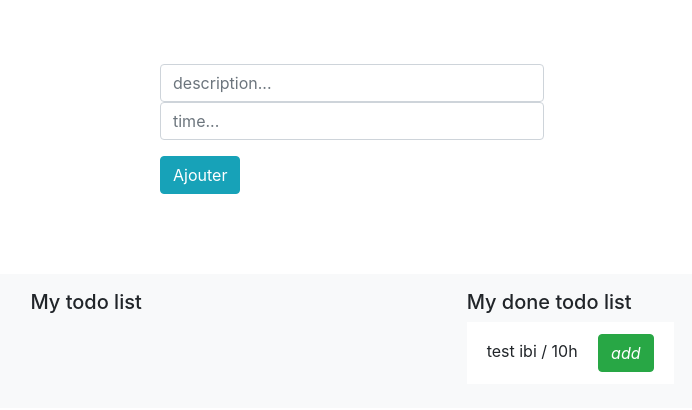
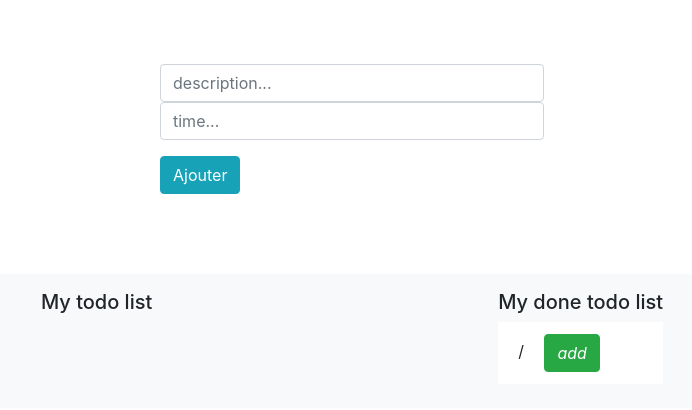
Before and after one commit to mlg-hub/todos, an Angular app: page / in a window 1280 px wide. Shown: the top 410 px of the page, without its empty margins (288-980 px from the left). Built offline with nearby package versions, Linux system fonts and the light colour scheme.

Commit message:
can add todos on left

```diff
--- a/src/app/components/btm-component/btm-component.component.ts
+++ b/src/app/components/btm-component/btm-component.component.ts
@@ -8,7 +8,7 @@ import { ITodo } from 'src/app/interfaces/todo';
 })
 export class BtmComponentComponent implements OnInit, OnChanges {
   @Input() todoFromParent: ITodo;
-  todoArray: ITodo[] = new Array();
+  todoArray: ITodo[] = [];
 
   constructor() {
   }
@@ -24,7 +24,12 @@ export class BtmComponentComponent implements OnInit, OnChanges {
   }
 
   insertIntoTodos(newTodo: ITodo): void {
-    this.todoArray.push(newTodo);
+    if (this.todoArray.length >= 2) {
+      alert("cant add more");
+    } else {
+      this.todoArray.push(newTodo);
+    }
+
   }
 
 }
--- a/src/app/components/btm-component/left-component/left-component.component.html
+++ b/src/app/components/btm-component/left-component/left-component.component.html
@@ -2,7 +2,7 @@
   <h5 class="title">My todo list</h5>
   <ul class="list-group list-group-flush">
     <div *ngFor="let i of todoFromPapa">
-      <app-todo-component></app-todo-component>
+      <app-todo-component [myTodo]="i"></app-todo-component>
     </div>
 
   </ul>
--- a/src/app/components/btm-component/left-component/left-component.component.ts
+++ b/src/app/components/btm-component/left-component/left-component.component.ts
@@ -1,4 +1,4 @@
-import { Component, OnInit, Input } from '@angular/core';
+import { Component, OnInit, Input, OnChanges } from '@angular/core';
 import { ITodo } from 'src/app/interfaces/todo';
 
 @Component({
@@ -13,4 +13,5 @@ export class LeftComponentComponent implements OnInit {
   ngOnInit(): void {
   }
 
+
 }
--- a/src/app/components/shared/todo-component/todo-component.component.html
+++ b/src/app/components/shared/todo-component/todo-component.component.html
@@ -1,5 +1,5 @@
  <li class="list-group-item mb-2">
-   {{myTodo.description}} / {{myTodo.time}}
+   {{myTodo?.description}} / {{myTodo?.time}}
    <i class="btn btn-success ml-3">add</i>
 
  </li>
--- a/src/app/components/shared/todo-component/todo-component.component.ts
+++ b/src/app/components/shared/todo-component/todo-component.component.ts
@@ -1,4 +1,4 @@
-import { Component, OnInit } from '@angular/core';
+import { Component, OnInit, Input } from '@angular/core';
 import { ITodo } from 'src/app/interfaces/todo';
 
 @Component({
@@ -9,10 +9,7 @@ import { ITodo } from 'src/app/interfaces/todo';
 
 export class TodoComponentComponent implements OnInit {
 
-  myTodo = {
-    description: 'test ibi',
-    time: '10h',
-  };
+  @Input() myTodo: ITodo;
   constructor() { }
 
   ngOnInit(): void {
--- a/src/app/components/top-component/top-component.component.ts
+++ b/src/app/components/top-component/top-component.component.ts
@@ -20,9 +20,14 @@ export class TopComponentComponent implements OnInit {
   }
 
   ajouterTodo(): void {
+
     this.myTodo = { description: this.description, time: this.time };
     // console.log('this is the result', this.myAddTodo);
-    this.toDoComing.emit(this.myTodo);
+    if (!!this.myTodo.description && !!this.myTodo.time) {
+      this.toDoComing.emit(this.myTodo);
+      this.time = '';
+      this.description = '';
+    }
   }
 
 }
```
